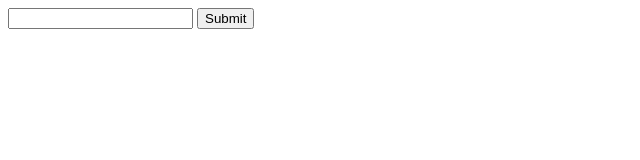
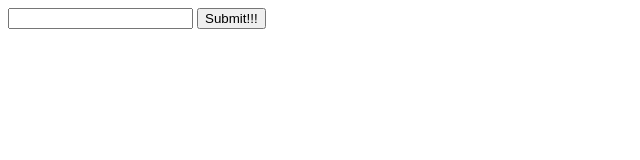
Before and after one commit to Koutheesh/WeatherAPI, a plain HTML site: page index.html in a window 1280 px wide. Shown: the full height of the page, 0-640 px from the left. Drawn offline with Linux system fonts and the light colour scheme.

Commit message:
updated Submit button

```diff
--- a/index.html
+++ b/index.html
@@ -8,7 +8,7 @@
   </head>
   <body>
     <input type="text" id="city" />
-    <button id="btn">Submit</button>
+    <button id="btn">Submit!!!</button>
     <p id="output"></p>
     <script src="script.js"></script>
   </body>
```
